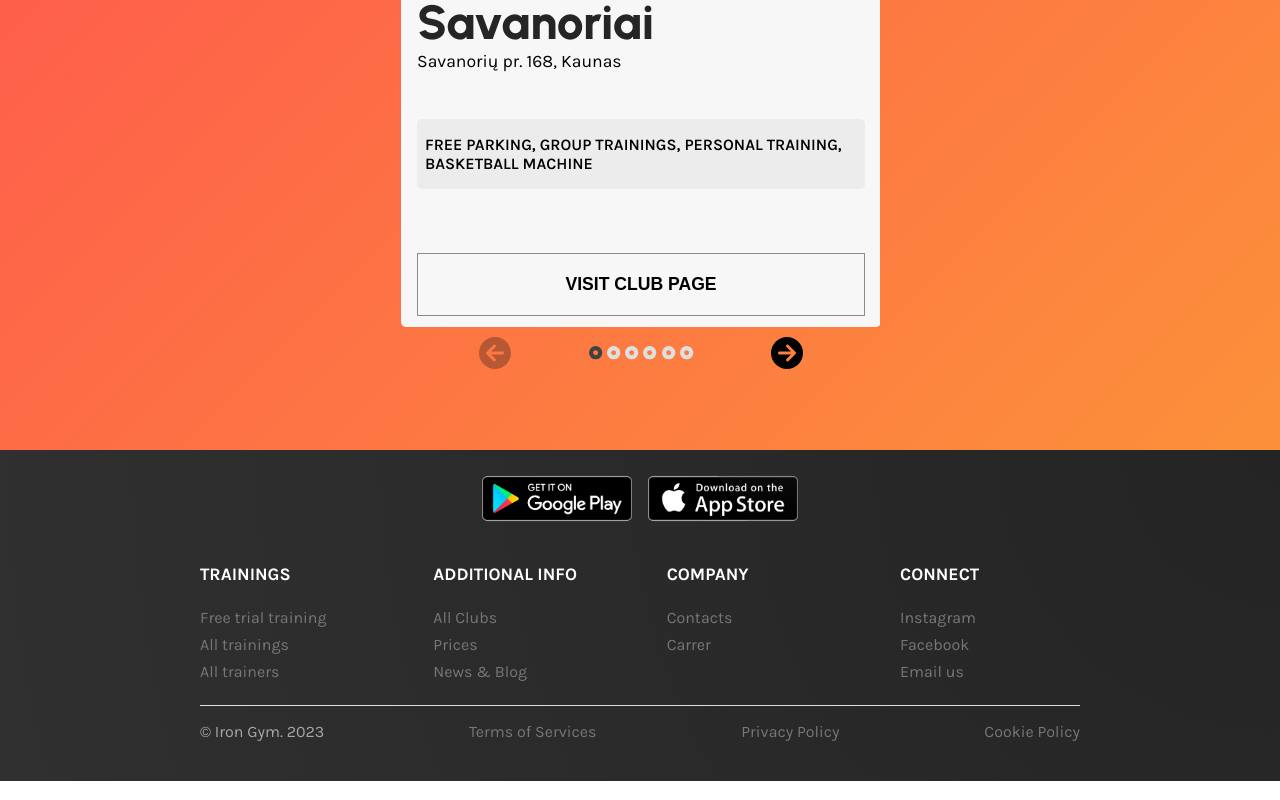
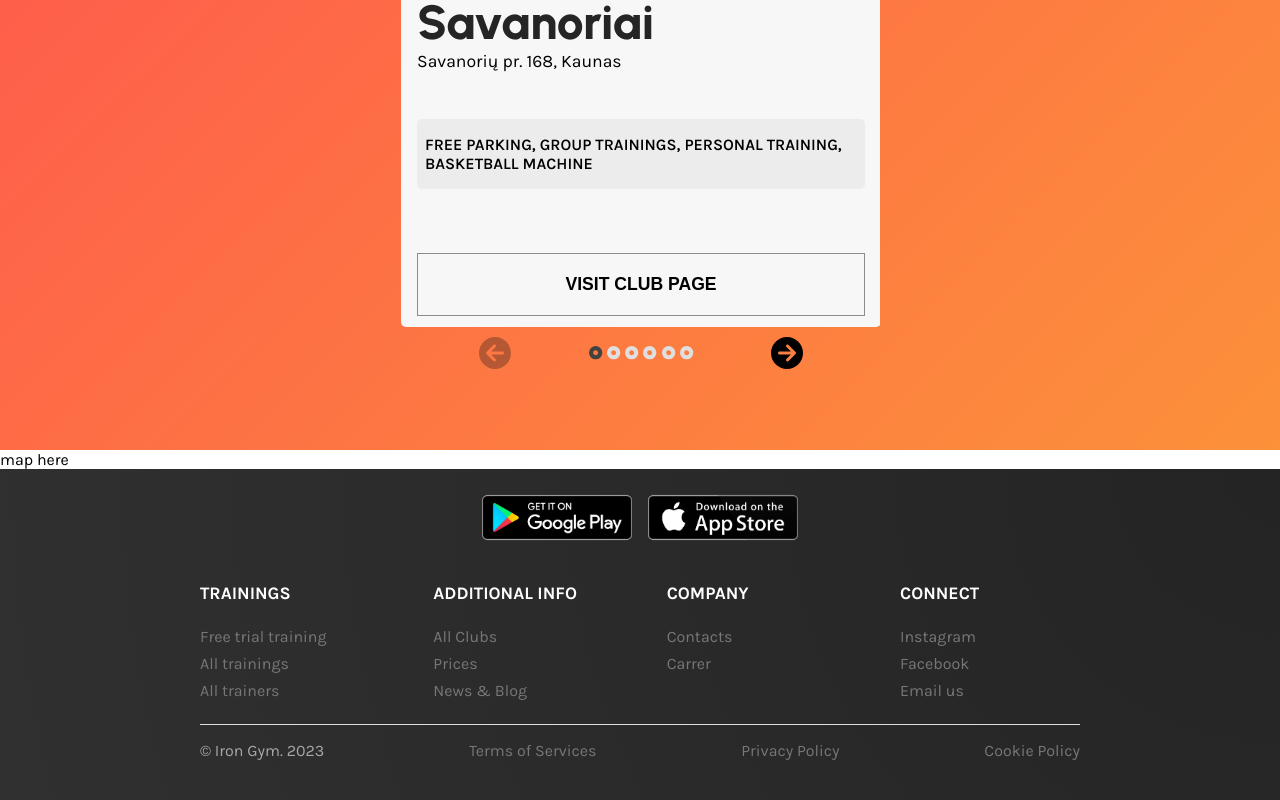
Before and after one commit to aldask/gym, a React (Create React App) app: page / in a window 1280 px wide. Shown: the part 2975-3775 px from the top of the page. Built offline with nearby package versions, Linux system fonts and the light colour scheme.

Commit message:
Files added

```diff
--- /dev/null
+++ b/src/Components/Maps/Maps.tsx
@@ -0,0 +1,8 @@
+function Maps (){
+    return (
+        <section className="maps">
+            map here
+        </section>
+    )
+};
+export default Maps;
--- a/src/Pages/HomePage.tsx
+++ b/src/Pages/HomePage.tsx
@@ -3,6 +3,7 @@ import Hero from "../Components/Hero/Hero";
 import Locations from "../Components/Locations/Locations";
 import Subscription from "../Components/Subscription/Subscription";
 import WhyUs from "../Components/WhyUs/WhyUs";
+import Maps from "../Components/Maps/Maps";
 import Footer from "../Components/Footer/Footer";
 
 function HomePage() {
@@ -13,6 +14,7 @@ function HomePage() {
       <Subscription />
       <GroupTrainings />
       <Locations />
+      <Maps />
       <Footer />
     </>
   );
--- a/src/Styles/global.scss
+++ b/src/Styles/global.scss
@@ -8,6 +8,7 @@
 @import "../Components/GroupTrainings/Styles/group-trainings";
 @import "../Components/Locations/Styles/locations";
 @import "../Components/Carousel/Styles/carousel";
+@import "../Components/Maps/Styles/maps";
 @import "../Components/Footer/Styles/footer";
 
 //Global
```
Also changed, not shown: src/Components/Maps/Styles/_maps.scss (added).
